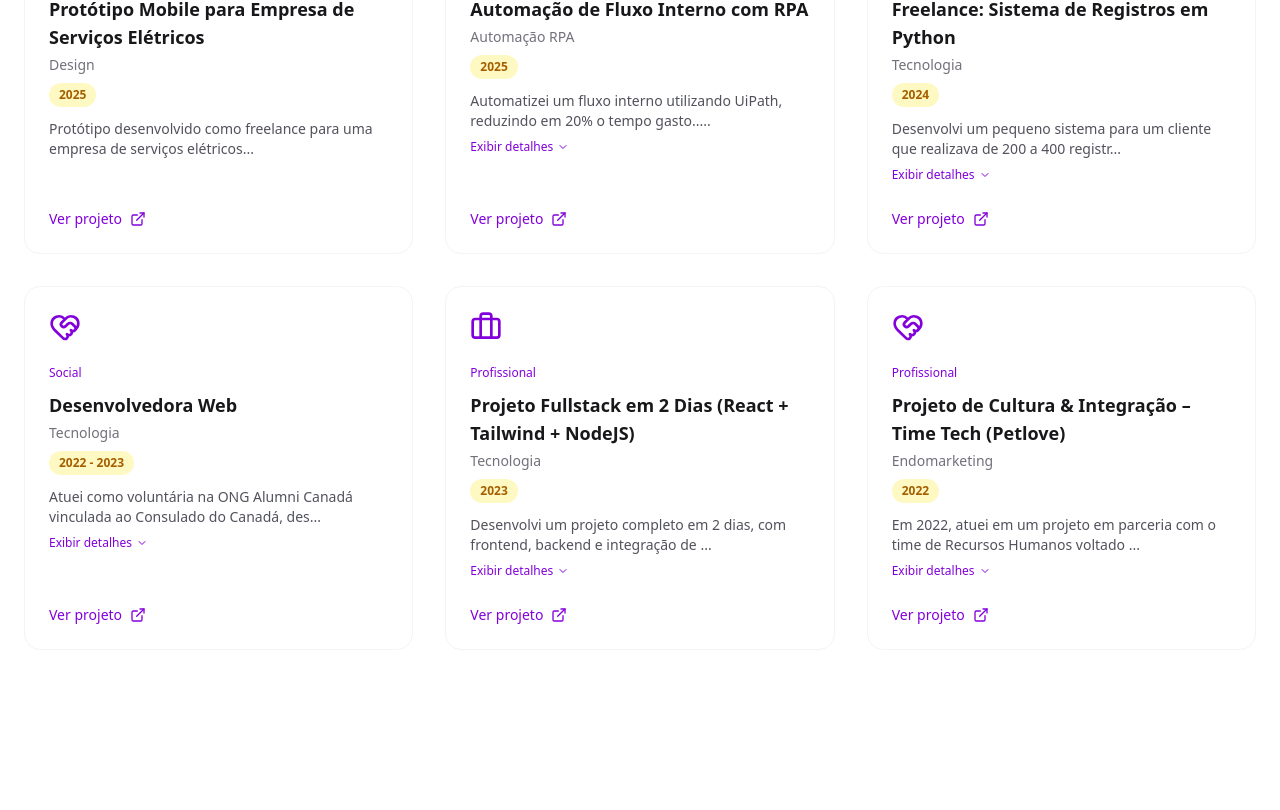
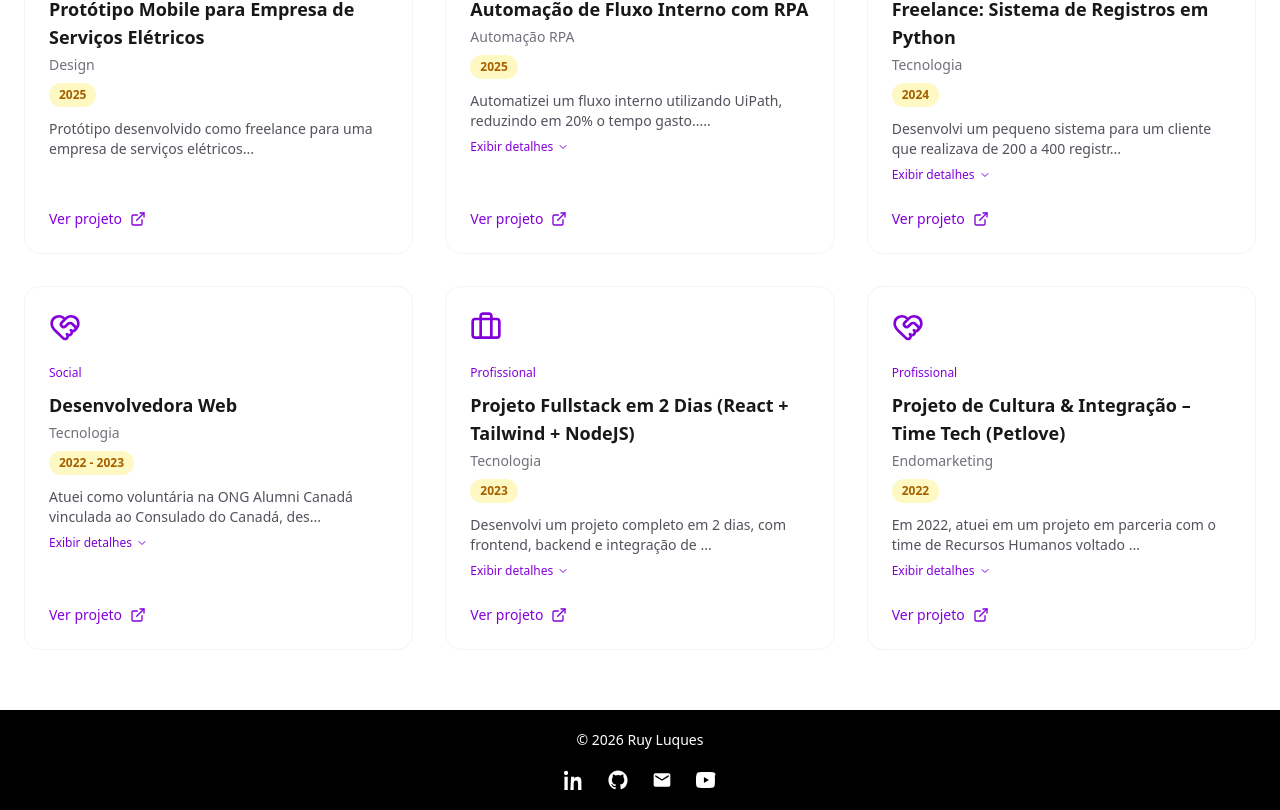
Before and after one commit to RuyLuques/ruyluques, a Next.js app: page / in a window 1280 px wide. Shown: the part 2510-3320 px from the top of the page. Before the commit the page ends 3200 px from the top, so only its background shows below. Built offline with nearby package versions, Linux system fonts and the light colour scheme.

Commit message:
Adição do componente footer, ficou faltando

```diff
--- a/app/page.tsx
+++ b/app/page.tsx
@@ -4,6 +4,7 @@ import Navbar from "./components/shared/Navbar";
 import HomeSection from "./sections/home/Home";
 import Projects from "./sections/projects/Projects";
 import Clients from "./sections/clients/Clients";
+import Footer from "./components/shared/Footer";
 
 export default function Page() {
   return (
@@ -18,6 +19,10 @@ export default function Page() {
       <section id="projects" className="scroll-mt-32">
         <Projects />
       </section>
+
+      <section id="contact">
+        <Footer />
+      </section>
     </>
   );
 }
```
